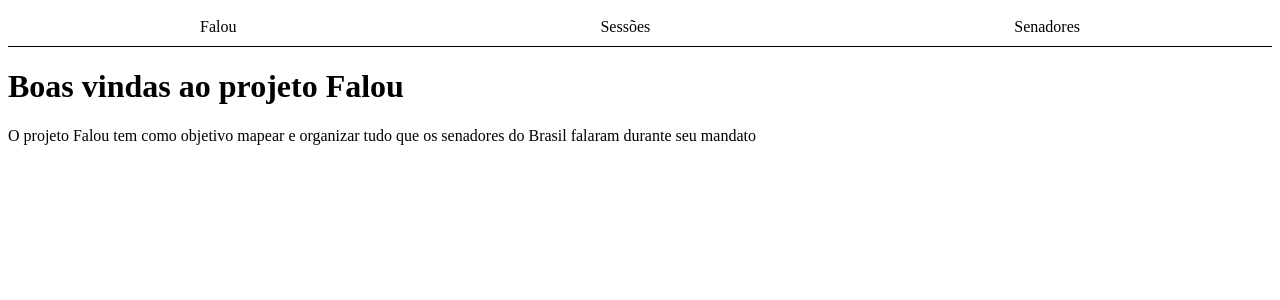
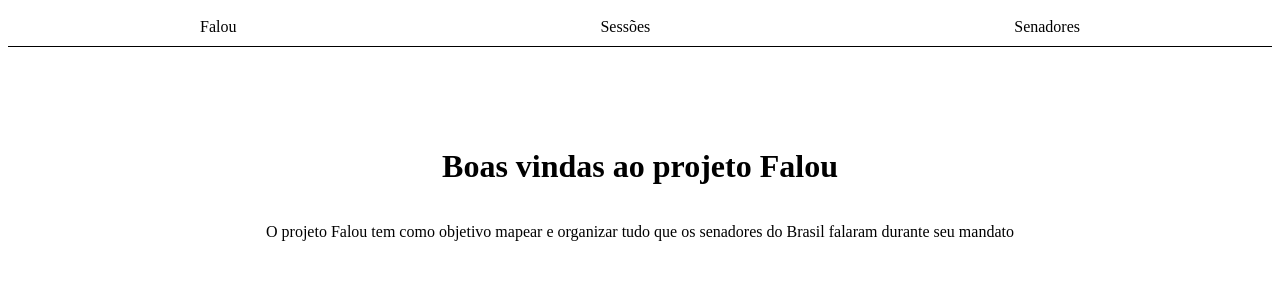
Before and after one commit to enieber/falou, a Next.js app: page / in a window 1280 px wide. Shown: the top 300 px of the page. Built offline with nearby package versions, Linux system fonts and the light colour scheme.

Commit message:
fix: layout home

```diff
--- a/pages/index.js
+++ b/pages/index.js
@@ -7,7 +7,13 @@ import SenadorProfile from "../components/SenadorProfile";
 
 export default function Home() {
   return (
-    <div>
+    <div style={{
+      display: 'flex',
+      justifyContent: 'center',
+      alignItems: 'center',
+      flexDirection: 'column',
+      marginTop: '10vh',
+    }}>
       <h1>Boas vindas ao projeto Falou</h1>
       <p>
         O projeto Falou tem como objetivo mapear e organizar tudo que os
```
